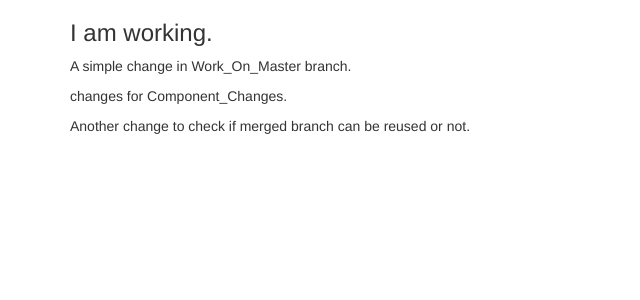
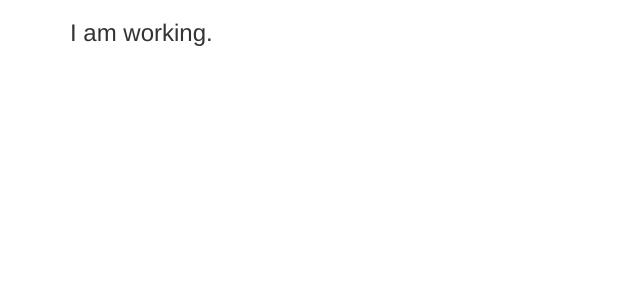
Before and after one commit to adityatrip/Angular5-UdemyFoodApp, an Angular app: page / in a window 1280 px wide. Shown: the top 300 px of the page, without its empty margins (0-640 px from the left). Built offline with nearby package versions, Linux system fonts and the light colour scheme.

Commit message:
Final update

```diff
--- a/src/app/app.component.html
+++ b/src/app/app.component.html
@@ -2,9 +2,6 @@
     <div class = "row">
         <div class = "col-md-12">
             <H3>I am working.</H3>
-            <p>A simple change in Work_On_Master branch.</p>
-            <p>changes for Component_Changes.</p>
-            <p>Another change to check if merged branch can be reused or not.</p>
         </div>
     </div>
 </div>
```
